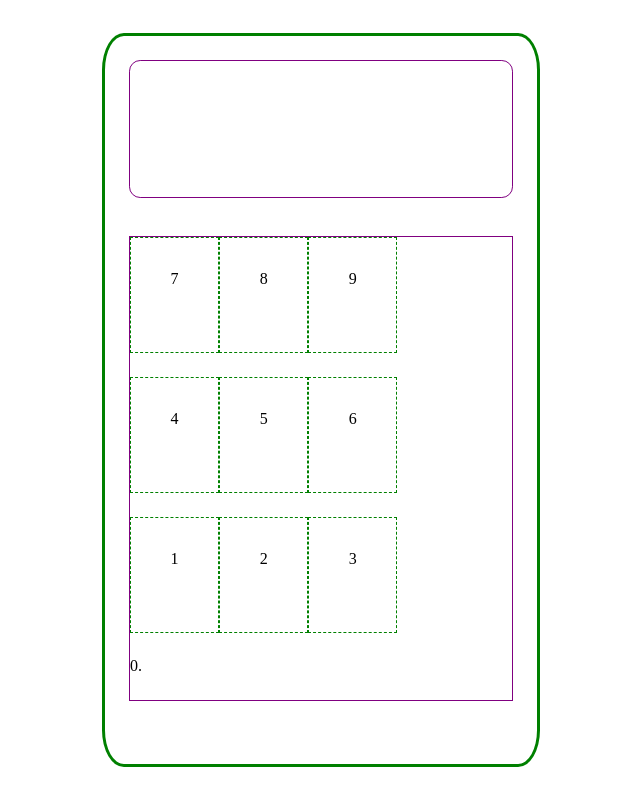
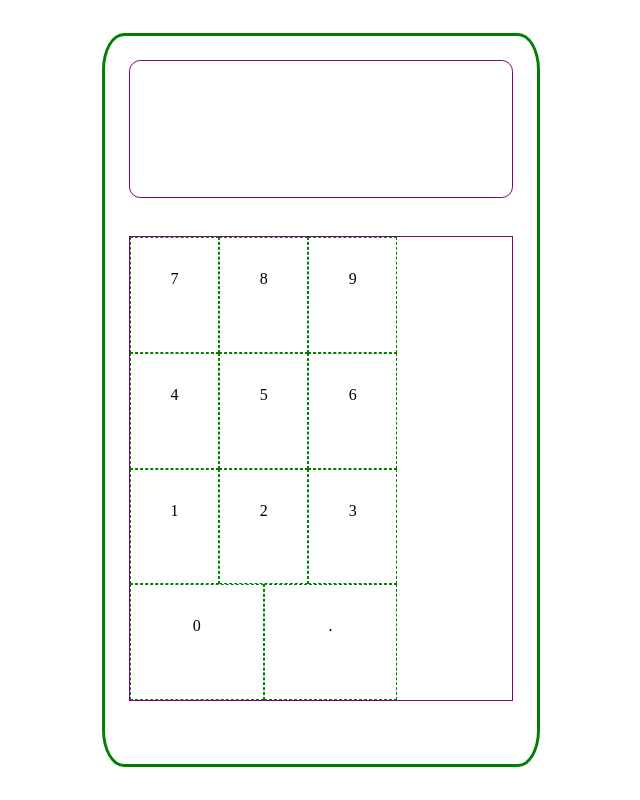
Before and after one commit to k-fields/TOP_calculator, a plain HTML site: page index.html in a window 1280 px wide. Shown: the whole page, without its empty margins (319-959 px from the left). Drawn offline with Linux system fonts and the light colour scheme.

Commit message:
Adds digit class back to buttons zero and dot.

```diff
--- a/index.html
+++ b/index.html
@@ -19,8 +19,8 @@
                     <div id="1" class="digit">1</div>
                     <div id="2" class="digit">2</div>
                     <div id="3" class="digit">3</div>
-                    <div id="0">0</div>
-                    <div id="dot">.</div>
+                    <div id="0" class="digit">0</div>
+                    <div id="dot" class="digit">.</div>
                 </div>
                 <div class="operators"></div>
             </div>
```
